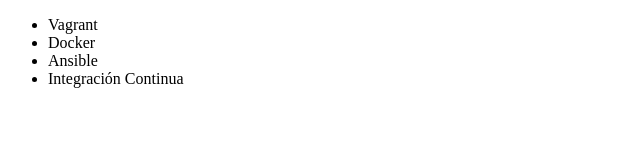
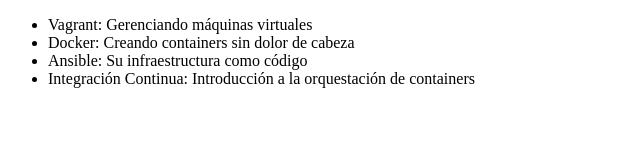
Before and after one commit to FanyVera/CursosAlura, a plain HTML site: page index.html in a window 1280 px wide. Shown: the whole page, without its empty margins (0-640 px from the left). Drawn offline with Linux system fonts and the light colour scheme.

Commit message:
Archivo listo

```diff
--- a/index.html
+++ b/index.html
@@ -6,10 +6,10 @@
 </head>
 <body>
      <ul>
-         <li> Vagrant </li>
-         <li> Docker </li>
-         <li> Ansible </li>
-         <li> Integración Continua</li>
+         <li> Vagrant: Gerenciando máquinas virtuales</li>
+         <li> Docker: Creando containers sin dolor de cabeza </li>
+         <li> Ansible: Su infraestructura como código</li>
+         <li> Integración Continua: Introducción a la orquestación de containers</li>
      </ul>
 </body>
 </html>
```
